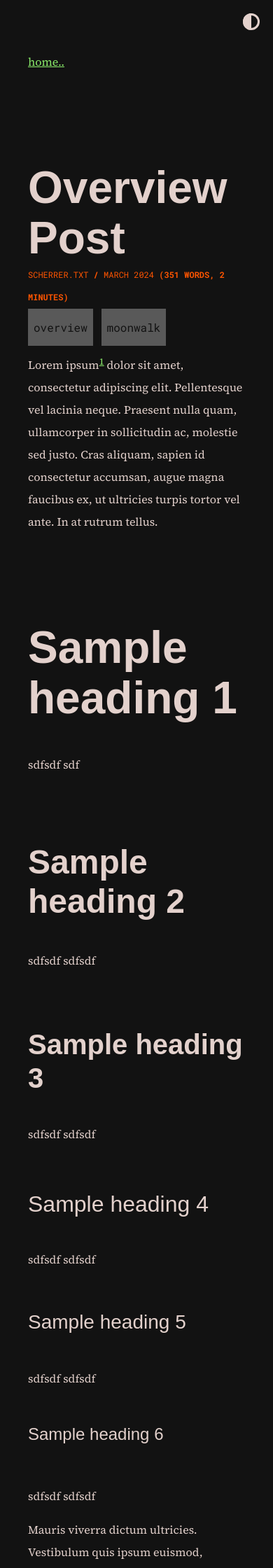
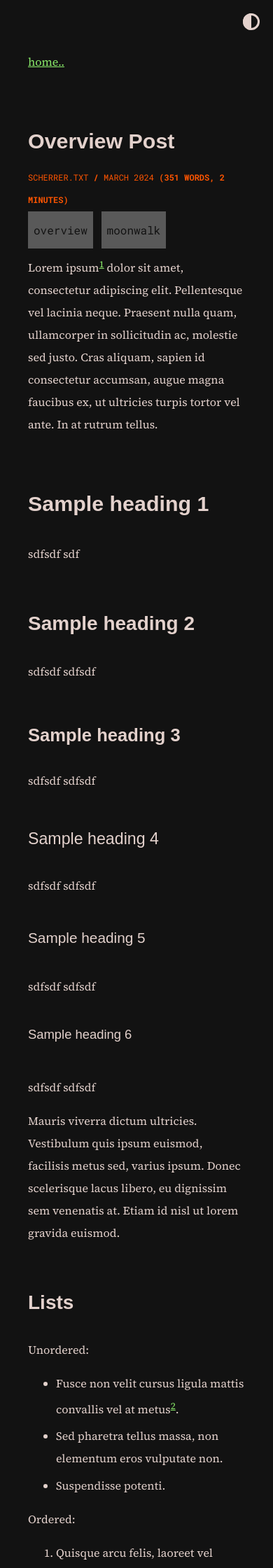
Before and after one commit to scherrer-txt/bts, a Jekyll site: the page built from _posts/2024-03-21-overview-post.md, in a window 390 px wide. Shown: the top 2240 px of the page at 70% size. Built offline with Jekyll 4.4.1, drawn with Linux system fonts in a browser that asks for light colours; some web fonts are replaced.

Commit message:
Update moonwalk.scss

```diff
--- a/_sass/moonwalk.scss
+++ b/_sass/moonwalk.scss
@@ -299,6 +299,40 @@ p code, li code {
     font-size: 1rem; /* Adjust font size for smaller screens */
   }
 
+  h1 {
+  font-family: "roc-grotesk-wide", sans-serif;
+  font-size: 1.9rem;
+}
+
+  h2 {
+  font-family: "roc-grotesk-wide", sans-serif;
+  font-size: 1.75rem;
+}
+
+  h3 {
+  font-family: "roc-grotesk-wide", sans-serif;
+  font-size: 1.6rem;
+}
+
+  h4 {
+  font-family: "roc-grotesk-wide", sans-serif;
+  font-size: 1.45rem;
+}
+
+  h5 {
+  font-family: "roc-grotesk-wide", sans-serif;
+  font-size: 1.3rem;
+}
+
+  h6 {
+  font-family: "roc-grotesk-wide", sans-serif;
+  font-size: 1.15rem;
+}
+
+  blockquote {
+  font-family: "roc-grotesk-wide", sans-serif;
+  font-size: 1.9rem;
+}
   /* Add more styles as needed for small devices */
 }
 
```
